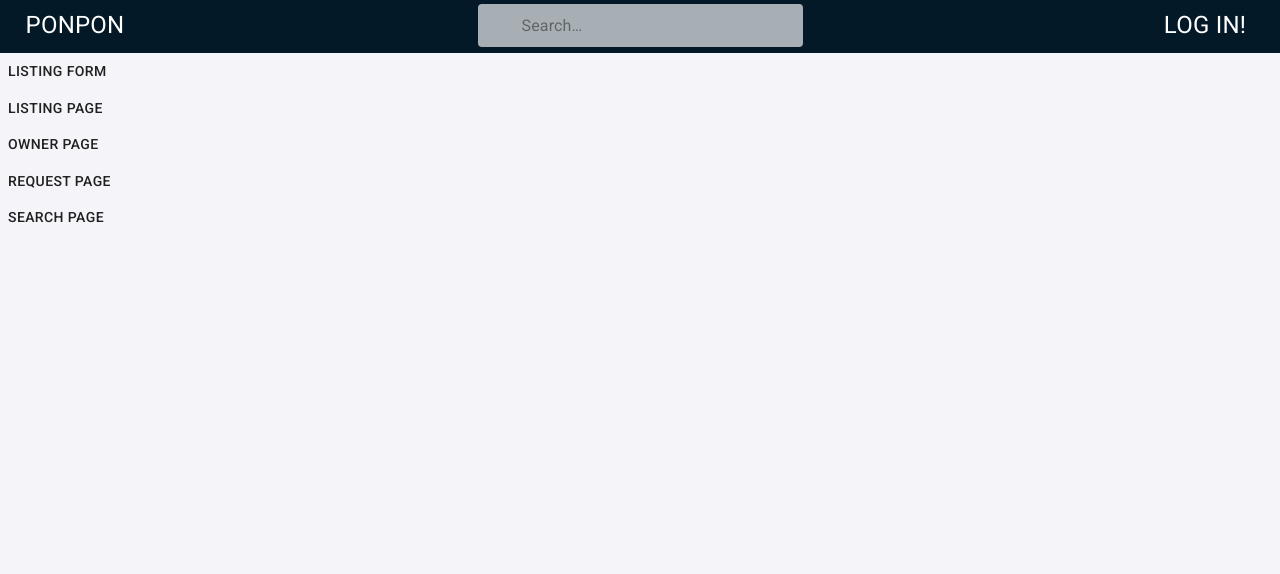
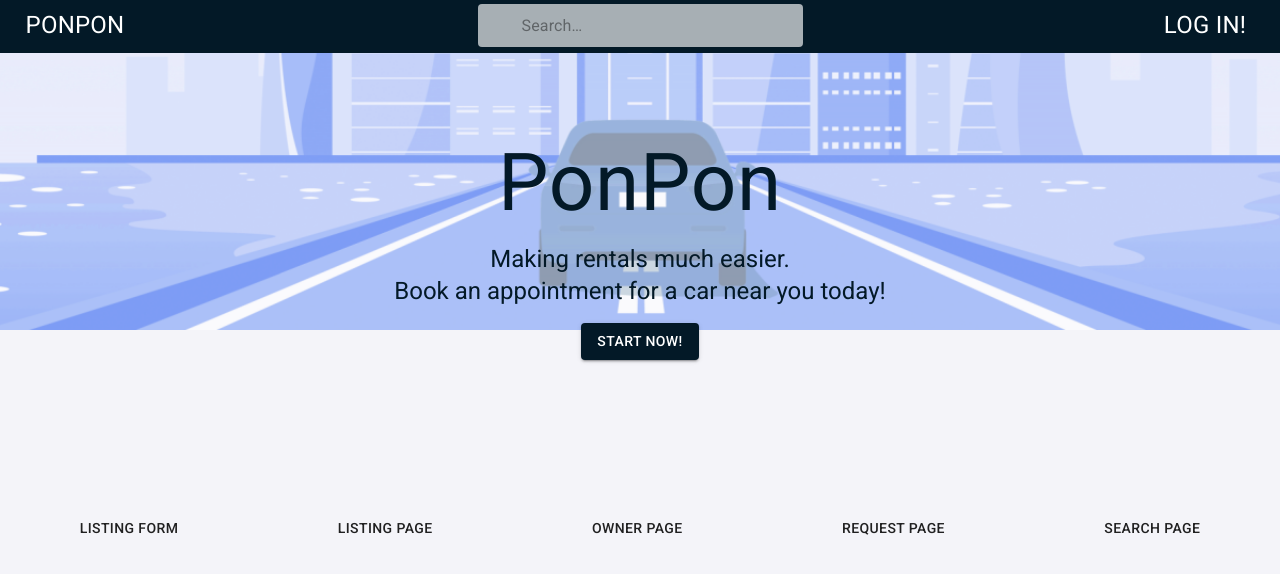
Before and after one commit to uprm-inso-4115-2020-2021-s2/semester-project-team-3, a Next.js app in the folder frontend/: page /landing in a window 1280 px wide. Shown: the top 574 px of the page. Built offline with nearby package versions, Linux system fonts and the light colour scheme.

Commit message:
added initial image in landing page, added title text (temporary)

```diff
--- a/frontend/src/pages/landing/index.tsx
+++ b/frontend/src/pages/landing/index.tsx
@@ -1,10 +1,38 @@
 import React from "react"
 import Link from "next/link";
-import { Button, Grid, Typography } from "@material-ui/core";
+import { Box, Button, createStyles, Grid, makeStyles, Theme, Typography } from "@material-ui/core";
 
 export default function Index(){
+   const classes = useStyles();
+
    return(
-        <Grid container direction="column">
+      <>
+      <Box width="100%" height="100%" position="absolute" top={0}>
+         <img src="/backgroundImage.png" className={classes.backImage}/>
+      </Box>
+
+      <Grid container direction="column" alignItems="center" className={classes.main}>
+
+         <Grid item>
+            <Typography className={classes.title}>
+               PonPon
+            </Typography>
+         </Grid>
+
+         <Grid item className={classes.subtitle} style={{textAlign:"center"}} >
+            <Typography variant="h5" style={{textAlign:"center"}}>
+               Making rentals much easier.<br />
+               Book an appointment for a car near you today!
+            </Typography>
+         </Grid>
+
+         <Grid item className={classes.buttonSearchItem}>
+            <Button variant="contained" className={classes.buttonSearch} onClick={null}>
+               Start Now!
+            </Button>
+         </Grid>
+
+         <Grid container direction='row' justify="space-around" alignContent="center" className={classes.gridMainContent}>
 
          <Grid item>
             <Link href="/lform">
@@ -39,6 +67,50 @@ export default function Index(){
          </Grid>
 
 
+
+      </Grid>
+      </>
    )
+}
 
+const useStyles = makeStyles((theme: Theme) =>
+   createStyles({
+      backImage: {
+         width:"100%",
+         height: "100%",
+         opacity:0.575,
+         objectFit:'cover',
+         position:"relative",
+         zIndex:-100,
+         marginTop: -470
+      },
+      main: {
+         marginTop: 70,
+      },
+      title: {
+         color: theme.palette.secondary.main,
+         fontSize: 80,
+         [theme.breakpoints.down('sm')]:{
+             fontSize: 70
          }
+      },
+      subtitle: {
+         paddingBottom: theme.spacing(1),
+         color: theme.palette.secondary.main,
+      },
+      buttonSearchItem: {
+         paddingTop: theme.spacing(1),
+      },
+      buttonSearch: {
+         color: theme.palette.secondary.contrastText,
+         backgroundColor: theme.palette.secondary.main,
+      },
+
+      //////////////////////////////////////////////////////
+
+      gridMainContent: {
+         marginTop: 150
+      },
+
+   }),
+);
```
Also changed, not shown: frontend/public/backgroundImage.png (added). Lines whose indentation alone changed are shown as unchanged.
